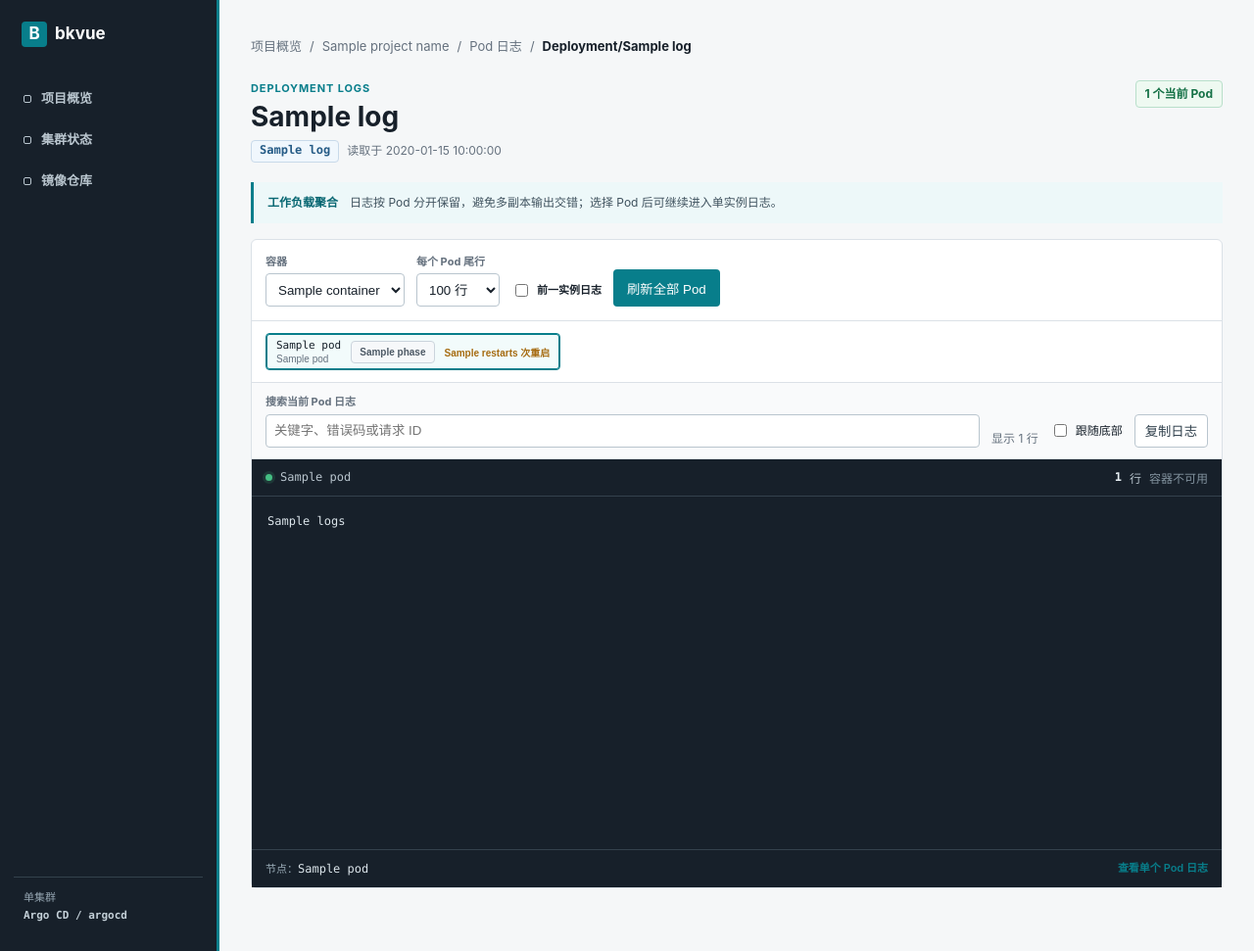
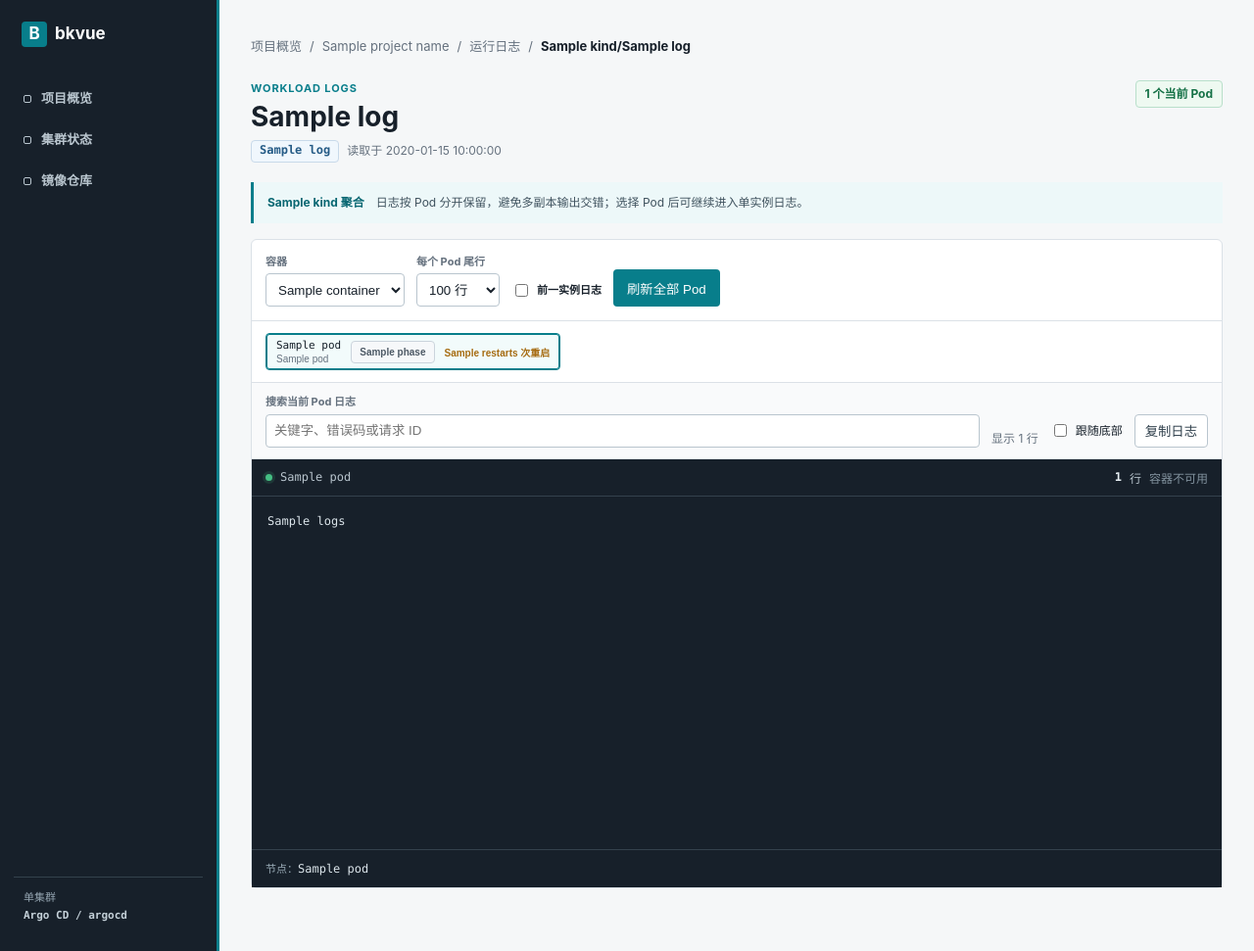
Before and after one commit to bkverse-space/bkvue, a Flask app: template templates/deployment-logs.html in a window 1280 px wide. Shown: the whole page at 98% size. Run offline with Flask 3, Linux system fonts and the light colour scheme; the template is opened without the code that fills it: most values are stand-ins (such as "Sample title", 1, 10 or a date in 2020).

Commit message:
Generalize workload log views

```diff
--- a/app.py
+++ b/app.py
@@ -353,31 +353,47 @@ class ClusterKubernetesClient:
             "read_at": datetime.now(DISPLAY_TIMEZONE).strftime("%Y-%m-%d %H:%M UTC+8"),
         }
 
-    def deployment_logs(self, namespace, name, container=None, tail_lines=500, previous=False):
-        """Read a Deployment's current Pods without interleaving their log streams."""
+    def workload_logs(self, namespace, kind, name, container=None, tail_lines=500, previous=False):
+        """Read a workload's current Pods without interleaving their log streams."""
+        kinds = {
+            "deployment": "Deployment",
+            "statefulset": "StatefulSet",
+            "daemonset": "DaemonSet",
+            "job": "Job",
+        }
+        resource_kind = kinds.get(kind.lower())
+        if not resource_kind:
+            raise RegistryError("仅支持 Deployment、StatefulSet、DaemonSet 和 Job 的聚合日志。", 400)
         try:
-            deployment = self.apps_api.read_namespaced_deployment(name, namespace)
-            replica_sets = self.apps_api.list_namespaced_replica_set(namespace).items
             pods = self.api.list_namespaced_pod(namespace).items
+            if resource_kind == "Deployment":
+                workload = self.apps_api.read_namespaced_deployment(name, namespace)
+                replica_sets = self.apps_api.list_namespaced_replica_set(namespace).items
+            elif resource_kind == "StatefulSet":
+                workload = self.apps_api.read_namespaced_stateful_set(name, namespace)
+                replica_sets = []
+            elif resource_kind == "DaemonSet":
+                workload = self.apps_api.read_namespaced_daemon_set(name, namespace)
+                replica_sets = []
+            else:
+                workload = self.batch_api.read_namespaced_job(name, namespace)
+                replica_sets = []
         except ApiException as exc:
-            message = "未找到该 Deployment。" if exc.status == 404 else f"无法读取 Deployment: {exc.reason}"
+            message = f"未找到该 {resource_kind or '工作负载'}。" if exc.status == 404 else f"无法读取 {resource_kind or '工作负载'}: {exc.reason}"
             raise RegistryError(message, exc.status) from exc
 
         def owner_uids(resource):
             return {reference.uid for reference in (resource.metadata.owner_references or []) if reference.uid}
 
-        replica_set_uids = {
-            replica_set.metadata.uid
-            for replica_set in replica_sets
-            if deployment.metadata.uid in owner_uids(replica_set)
-        }
+        replica_set_uids = {replica_set.metadata.uid for replica_set in replica_sets if workload.metadata.uid in owner_uids(replica_set)}
+        workload_uids = replica_set_uids if resource_kind == "Deployment" else {workload.metadata.uid}
         pods = sorted(
-            [pod for pod in pods if owner_uids(pod) & replica_set_uids],
+            [pod for pod in pods if owner_uids(pod) & workload_uids],
             key=lambda pod: pod.metadata.name,
         )
         containers = list(dict.fromkeys(item.name for pod in pods for item in (pod.spec.containers or [])))
         if container and container not in containers:
-            raise RegistryError("指定的容器不属于该 Deployment 的当前 Pod。", 400)
+            raise RegistryError(f"指定的容器不属于该 {resource_kind} 的当前 Pod。", 400)
         selected_container = container or (containers[0] if containers else None)
         records = []
         for pod in pods:
@@ -410,6 +426,7 @@ class ClusterKubernetesClient:
             records.append(record)
         return {
             "namespace": namespace,
+            "kind": resource_kind,
             "name": name,
             "containers": containers,
             "container": selected_container,
@@ -418,6 +435,10 @@ class ClusterKubernetesClient:
             "pods": records,
             "read_at": datetime.now(DISPLAY_TIMEZONE).strftime("%Y-%m-%d %H:%M UTC+8"),
         }
+
+    def deployment_logs(self, namespace, name, container=None, tail_lines=500, previous=False):
+        """Compatibility wrapper for the original Deployment log route."""
+        return self.workload_logs(namespace, "deployment", name, container, tail_lines, previous)
 
     def project_pods(self, resources):
         """Resolve Argo-managed workloads to their runtime Pods via owner references."""
@@ -847,6 +868,20 @@ def deployment_logs(namespace, deployment):
     return render_template("deployment-logs.html", log=log, project_name=request.args.get("project", ""))
 
 
+@app.get("/logs/<namespace>/workloads/<kind>/<workload>")
+@registry_view
+def workload_logs(namespace, kind, workload):
+    log = cluster_kubernetes().workload_logs(
+        namespace,
+        kind,
+        workload,
+        container=request.args.get("container"),
+        tail_lines=log_tail_lines(request.args.get("tail", 100)),
+        previous=request.args.get("previous") == "1",
+    )
+    return render_template("deployment-logs.html", log=log, project_name=request.args.get("project", ""))
+
+
 @app.get("/registry")
 @registry_view
 def registry_index():
--- a/templates/dashboard.html
+++ b/templates/dashboard.html
@@ -17,7 +17,7 @@
     <div class="project-card-heading"><a href="{{ url_for('project_detail', project=project.name) }}">{{ project.name }}</a><span class="status {{ 'healthy' if project.is_ready else 'degraded' }}">{{ '运行正常' if project.is_ready else '需要关注' }}</span></div>
     <div class="project-state"><span class="status {{ project.sync|lower }}">{{ project.sync }}</span><span class="status {{ project.health|lower }}">{{ project.health }}</span></div>
     <dl><div><dt>当前镜像版本</dt><dd>{% if project.image_versions %}<code title="{{ project.images[0] }}">{{ project.image_versions[0] }}</code>{% if project.image_versions|length > 1 %}<span class="image-count">+{{ project.image_versions|length - 1 }}</span>{% endif %}{% else %}-{% endif %}</dd></div><div><dt>最近发布</dt><dd>{{ project.deployed_at }}</dd></div></dl>
-    <div class="card-links"><a class="text-link" href="{{ url_for('project_detail', project=project.name) }}">查看项目详情</a><a class="text-link" href="{{ url_for('project_logs', project=project.name) }}">Pod 日志</a></div>
+    <div class="card-links"><a class="text-link" href="{{ url_for('project_detail', project=project.name) }}">查看项目详情</a><a class="text-link" href="{{ url_for('project_logs', project=project.name) }}">运行日志</a></div>
   </article>{% endfor %}</div>
 </section>{% endfor %}
 </div>
--- a/templates/deployment-logs.html
+++ b/templates/deployment-logs.html
@@ -1,9 +1,9 @@
 {% extends "base.html" %}
 {% block title %}{{ log.name }} 工作负载日志 | bkvue{% endblock %}
 {% block content %}
-<nav class="breadcrumb">{% if project_name %}<a href="{{ url_for('index') }}">项目概览</a><span>/</span><a href="{{ url_for('project_detail', project=project_name) }}">{{ project_name }}</a><span>/</span><a href="{{ url_for('project_logs', project=project_name) }}">Pod 日志</a><span>/</span>{% endif %}<strong>Deployment/{{ log.name }}</strong></nav>
-<section class="log-heading"><div><p class="eyebrow">Deployment Logs</p><h1>{{ log.name }}</h1><p class="muted"><span class="namespace-chip">{{ log.namespace }}</span><span class="log-read-at">读取于 {{ log.read_at }}</span></p></div><span class="deployment-log-badge">{{ log.pods|length }} 个当前 Pod</span></section>
-<section class="deployment-log-note"><strong>工作负载聚合</strong><span>日志按 Pod 分开保留，避免多副本输出交错；选择 Pod 后可继续进入单实例日志。</span></section>
+<nav class="breadcrumb">{% if project_name %}<a href="{{ url_for('index') }}">项目概览</a><span>/</span><a href="{{ url_for('project_detail', project=project_name) }}">{{ project_name }}</a><span>/</span><a href="{{ url_for('project_logs', project=project_name) }}">运行日志</a><span>/</span>{% endif %}<strong>{{ log.kind }}/{{ log.name }}</strong></nav>
+<section class="log-heading"><div><p class="eyebrow">Workload Logs</p><h1>{{ log.name }}</h1><p class="muted"><span class="namespace-chip">{{ log.namespace }}</span><span class="log-read-at">读取于 {{ log.read_at }}</span></p></div><span class="deployment-log-badge">{{ log.pods|length }} 个当前 Pod</span></section>
+<section class="deployment-log-note"><strong>{{ log.kind }} 聚合</strong><span>日志按 Pod 分开保留，避免多副本输出交错；选择 Pod 后可继续进入单实例日志。</span></section>
 <section class="log-workbench">
   <form class="log-controls" method="get">
     {% if project_name %}<input type="hidden" name="project" value="{{ project_name }}">{% endif %}
@@ -17,8 +17,8 @@
     {% for pod in log.pods %}<button class="deployment-pod-tab{% if loop.first %} active{% endif %}" type="button" role="tab" data-pod-tab="{{ loop.index0 }}"><span><code>{{ pod.name }}</code><small>{{ pod.node_name }}</small></span><span class="status {{ pod.phase|lower }}">{{ pod.phase }}</span>{% if pod.restarts %}<b>{{ pod.restarts }} 次重启</b>{% endif %}</button>{% endfor %}
   </div>
   <div class="log-utility-bar deployment-utility"><label class="log-search" for="log-search"><span>搜索当前 Pod 日志</span><input id="log-search" type="search" placeholder="关键字、错误码或请求 ID" autocomplete="off"></label><span id="log-match-count" class="log-match-count"></span><label class="follow-toggle"><input id="log-follow" type="checkbox"> 跟随底部</label><button id="copy-logs" class="secondary-button" type="button">复制日志</button></div>
-  {% for pod in log.pods %}<section class="deployment-log-panel{% if not loop.first %} hidden{% endif %}" data-pod-panel="{{ loop.index0 }}"><div class="log-panel-header"><span><i></i>{{ pod.name }}</span><span><b data-line-count>{{ pod.line_count }}</b> 行 <em>{% if pod.has_container %}{{ log.container }}{% else %}容器不可用{% endif %}</em></span></div><pre tabindex="0">{{ pod.logs }}</pre><div class="deployment-log-footer"><span>节点：<code>{{ pod.node_name }}</code></span><a class="text-link" href="{{ url_for('pod_logs', namespace=log.namespace, pod=pod.name, project=project_name, container=log.container, tail=log.tail_lines) }}">查看单个 Pod 日志</a></div></section>{% endfor %}
-  {% else %}<section class="empty compact-empty"><p>该 Deployment 当前没有可读取日志的 Pod。</p></section>{% endif %}
+  {% for pod in log.pods %}<section class="deployment-log-panel{% if not loop.first %} hidden{% endif %}" data-pod-panel="{{ loop.index0 }}"><div class="log-panel-header"><span><i></i>{{ pod.name }}</span><span><b data-line-count>{{ pod.line_count }}</b> 行 <em>{% if pod.has_container %}{{ log.container }}{% else %}容器不可用{% endif %}</em></span></div><pre tabindex="0">{{ pod.logs }}</pre><div class="deployment-log-footer"><span>节点：<code>{{ pod.node_name }}</code></span>{% if pod.has_container %}<a class="text-link" href="{{ url_for('pod_logs', namespace=log.namespace, pod=pod.name, project=project_name, container=log.container, tail=log.tail_lines) }}">查看单个 Pod 日志</a>{% endif %}</div></section>{% endfor %}
+  {% else %}<section class="empty compact-empty"><p>该 {{ log.kind }} 当前没有可读取日志的 Pod。</p></section>{% endif %}
 </section>
 <script>
   (() => {
--- a/templates/logs.html
+++ b/templates/logs.html
@@ -1,7 +1,7 @@
 {% extends "base.html" %}
 {% block title %}{{ log.name }} 日志 | bkvue{% endblock %}
 {% block content %}
-<nav class="breadcrumb">{% if project_name %}<a href="{{ url_for('index') }}">项目概览</a><span>/</span><a href="{{ url_for('project_detail', project=project_name) }}">{{ project_name }}</a><span>/</span><a href="{{ url_for('project_logs', project=project_name) }}">Pod 日志</a><span>/</span>{% endif %}<strong>{{ log.namespace }}/{{ log.name }}</strong></nav>
+<nav class="breadcrumb">{% if project_name %}<a href="{{ url_for('index') }}">项目概览</a><span>/</span><a href="{{ url_for('project_detail', project=project_name) }}">{{ project_name }}</a><span>/</span><a href="{{ url_for('project_logs', project=project_name) }}">运行日志</a><span>/</span>{% endif %}<strong>{{ log.namespace }}/{{ log.name }}</strong></nav>
 <section class="log-heading">
   <div><p class="eyebrow">Pod Logs</p><h1>{{ log.name }}</h1><p class="muted"><span class="namespace-chip">{{ log.namespace }}</span><span class="log-read-at">读取于 {{ log.read_at }}</span></p></div>
   <span class="status {{ log.phase|lower }}">{{ log.phase }}</span>
```
Also changed, not shown: templates/project-logs.html (+4 -4 lines), templates/project.html (+1 -1 lines), README.md.
